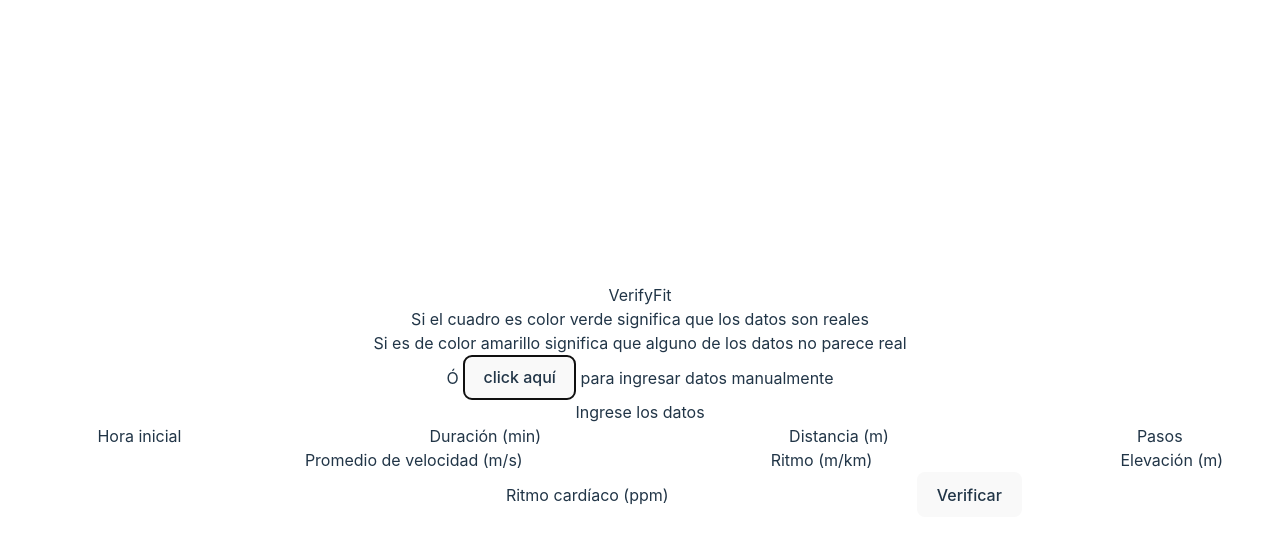
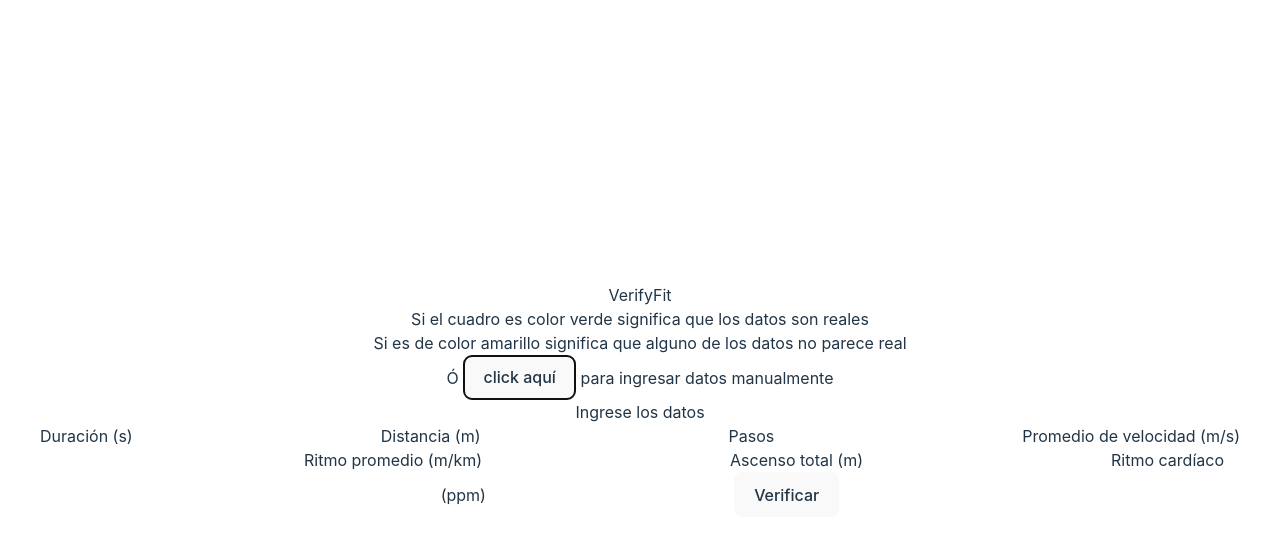
Before and after one commit to Camilo-Suarez98/excercise-results, a React (Vite) app: page / in a window 1280 px wide. Both pictures are taken after a click on the button "click aquí". Shown: the top 542 px of the page. Built offline with nearby package versions, Linux system fonts and the light colour scheme.

Commit message:
include content of form component

```diff
--- a/src/components/FormExercise.jsx
+++ b/src/components/FormExercise.jsx
@@ -1,28 +1,73 @@
+import { useState } from "react";
+import ExerciseCard from "./ExerciseCard";
+
 const FormExercise = () => {
+  const [activity, setActivity] = useState({
+    DurationInSeconds: 0,
+    DistanceInMeters: 0,
+    Steps: 0,
+    AverageSpeedInMetersPerSecond: 0,
+    AveragePaceInMinutesPerKilometer: 0,
+    TotalElevationGainInMeters: 0,
+    AverageHeartRateInBeatsPerMinute: 0
+  });
+  const [exercises, setExercises] = useState([]);
+
+  const handleInputChange = (e) => {
+    const { name, value } = e.target;
+
+    setActivity({
+      ...activity,
+      [name]: value
+    });
+  };
+
+  const handleSendForm = (e) => {
+    e.preventDefault();
+
+    setExercises((prevExercise) => [...prevExercise, activity]);
+    setActivity({
+      DurationInSeconds: 0,
+      DistanceInMeters: 0,
+      Steps: 0,
+      AverageSpeedInMetersPerSecond: 0,
+      AveragePaceInMinutesPerKilometer: 0,
+      TotalElevationGainInMeters: 0,
+      AverageHeartRateInBeatsPerMinute: 0
+    })
+  };
+
   return (
     <div>
-      <form className="flex flex-col">
-        <h2 className="text-3xl">Ingrese los datos</h2>
-        <label htmlFor="startTime">Hora inicial</label>
-        <input id="startTime" type="text" />
-        <label htmlFor="duration">Duración (min)</label>
-        <input id="duration" type="text" />
+      <form className="flex flex-col" onSubmit={handleSendForm}>
+        <h2 className="text-3xl my-3">Ingrese los datos</h2>
+        <label htmlFor="duration">Duración (s)</label>
+        <input id="duration" name="DurationInSeconds" type="text" onChange={handleInputChange} />
         <label htmlFor="distance">Distancia (m)</label>
-        <input id="distance" type="text" />
+        <input id="distance" name="DistanceInMeters" type="text" onChange={handleInputChange} />
         <label htmlFor="steps">Pasos</label>
-        <input id="steps" type="text" />
+        <input id="steps" name="Steps" type="text" onChange={handleInputChange} />
         <label htmlFor="speed">Promedio de velocidad (m/s)</label>
-        <input id="speed" type="text" />
-        <label htmlFor="pace">Ritmo (m/km)</label>
-        <input id="pace" type="text" />
-        <label htmlFor="elevation">Elevación (m)</label>
-        <input id="elevation" type="text" />
+        <input id="speed" name="AverageSpeedInMetersPerSecond" type="text" onChange={handleInputChange} />
+        <label htmlFor="pace">Ritmo promedio (m/km)</label>
+        <input id="pace" name="AveragePaceInMinutesPerKilometer" type="text" onChange={handleInputChange} />
+        <label htmlFor="elevation">Ascenso total (m)</label>
+        <input id="elevation" name="TotalElevationGainInMeters" type="text" onChange={handleInputChange} />
         <label htmlFor="heart">Ritmo cardíaco (ppm)</label>
-        <input id="heart" type="text" />
-        <button className="mt-5">Verificar</button>
+        <input id="heart" name="AverageHeartRateInBeatsPerMinute" type="text" onChange={handleInputChange} />
+        <button className="mt-5 transition duration-1000 hover:bg-green-500">Verificar</button>
       </form>
+      <div className="grid gap-5 mt-5 sm:grid-cols-2 lg:grid-cols-3 2xl:grid-cols-4">
+        {
+          exercises.map((exercise, index) => {
+            return (
+              <ExerciseCard key={index} activity={exercise} />
+            )
+          })
+        }
+      </div>
     </div>
   )
 }
 
-export default FormExercise
+export default FormExercise;
```
